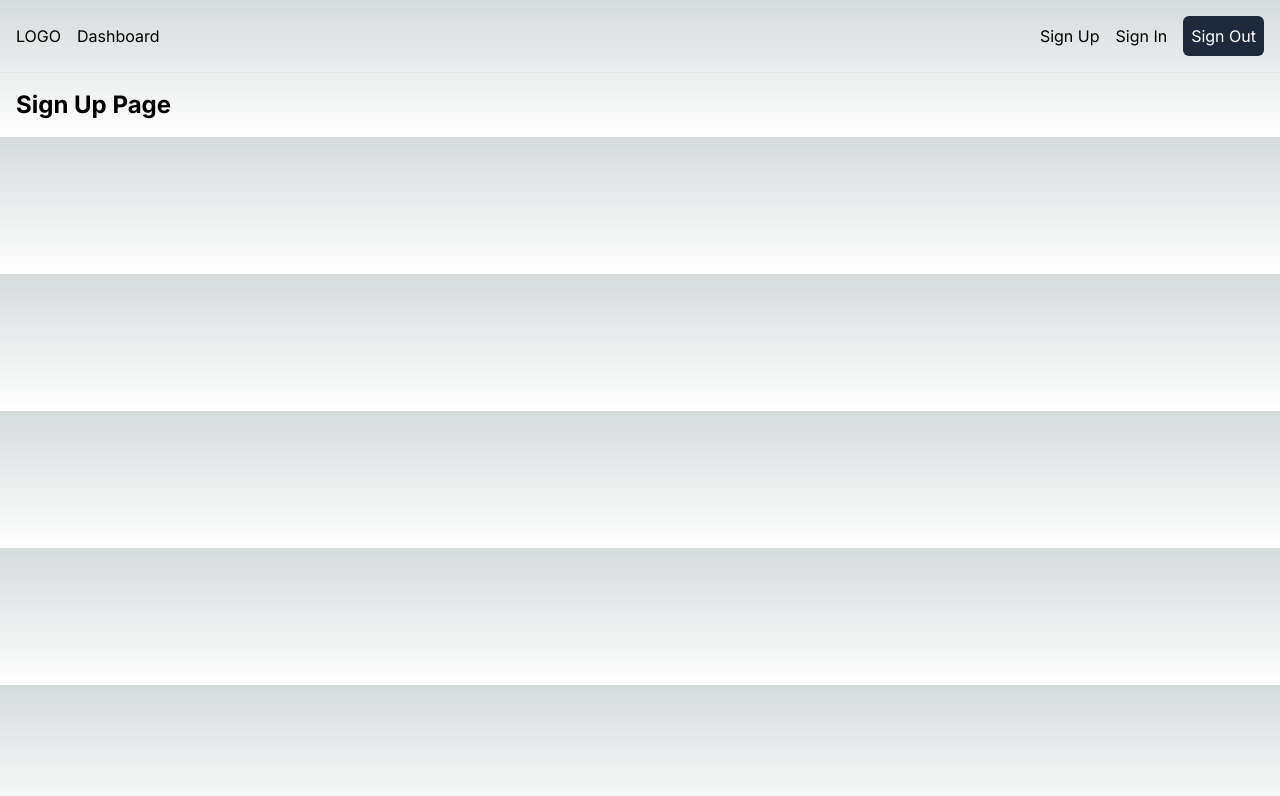
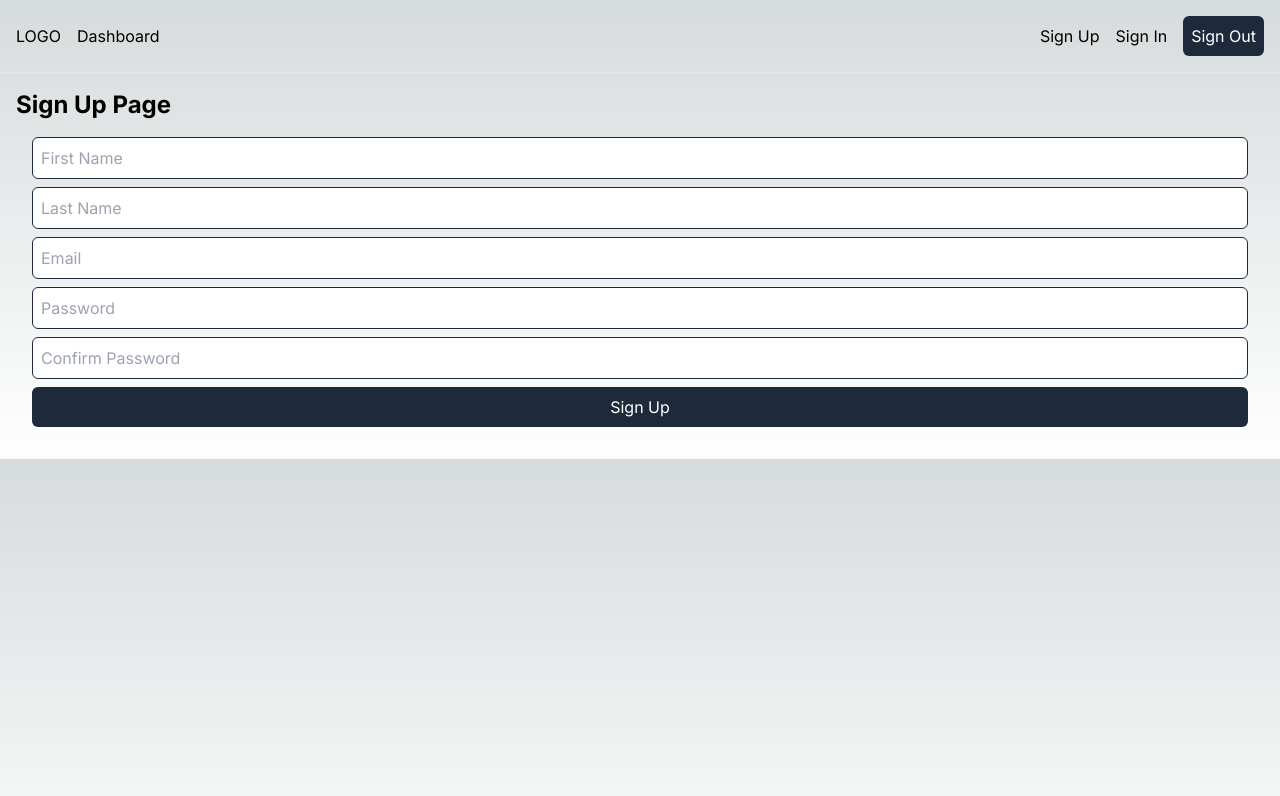
Before and after one commit to intrepion/https-www.robinwieruch.de-next-prisma-sqlite-, a Next.js app in the folder my-app/: page /sign-up in a window 1280 px wide. Shown: the top 796 px of the page. Built offline with nearby package versions, Linux system fonts and the light colour scheme.

Commit message:
SIGN UP FORM AND SERVER ACTION

```diff
--- a/my-app/src/app/sign-up/page.tsx
+++ b/my-app/src/app/sign-up/page.tsx
@@ -1,5 +1,12 @@
+import { SignUpForm } from "@/features/auth/components/sign-up-form";
+
 const SignUpPage = () => {
-  return <h2>Sign Up Page</h2>;
+  return (
+    <>
+      <h2>Sign Up Page</h2>
+      <SignUpForm />
+    </>
+  );
 };
 
 export default SignUpPage;
--- /dev/null
+++ b/my-app/src/features/auth/actions/sign-up.ts
@@ -0,0 +1,24 @@
+"use server";
+
+const signUp = async (formData: FormData) => {
+  const formDataRaw = {
+    firstName: formData.get("firstName") as string,
+    lastName: formData.get("lastName") as string,
+    email: formData.get("email") as string,
+    password: formData.get("password") as string,
+    confirmPassword: formData.get("confirmPassword") as string,
+  };
+
+  if (formDataRaw.password !== formDataRaw.confirmPassword) {
+    throw new Error("Passwords do not match");
+  }
+
+  // TODO: add validation yourself
+  // https://www.robinwieruch.de/next-forms/
+
+  // TODO: implement sign up logic
+  // we will do this later
+  console.log(formDataRaw);
+};
+
+export { signUp };
--- /dev/null
+++ b/my-app/src/features/auth/components/sign-up-form.tsx
@@ -0,0 +1,20 @@
+import { signUp } from "../actions/sign-up";
+
+const SignUpForm = () => {
+  return (
+    <form action={signUp} className="p-4 flex flex-col gap-y-2">
+      <input name="firstName" type="text" placeholder="First Name" />
+      <input name="lastName" type="text" placeholder="Last Name" />
+      <input name="email" type="email" placeholder="Email" />
+      <input name="password" type="password" placeholder="Password" />
+      <input
+        name="confirmPassword"
+        type="password"
+        placeholder="Confirm Password"
+      />
+      <button type="submit">Sign Up</button>
+    </form>
+  );
+};
+
+export { SignUpForm };
```
